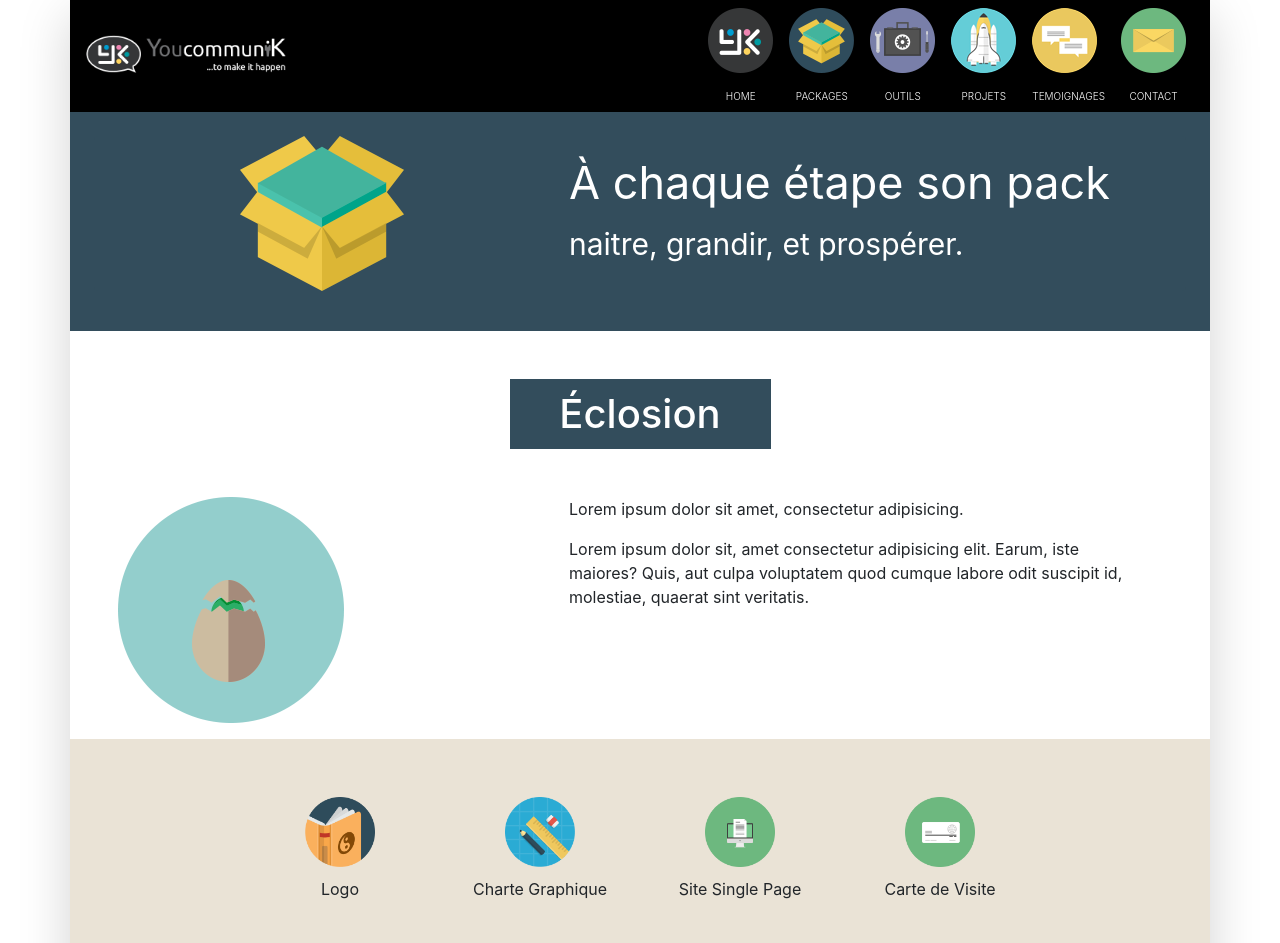
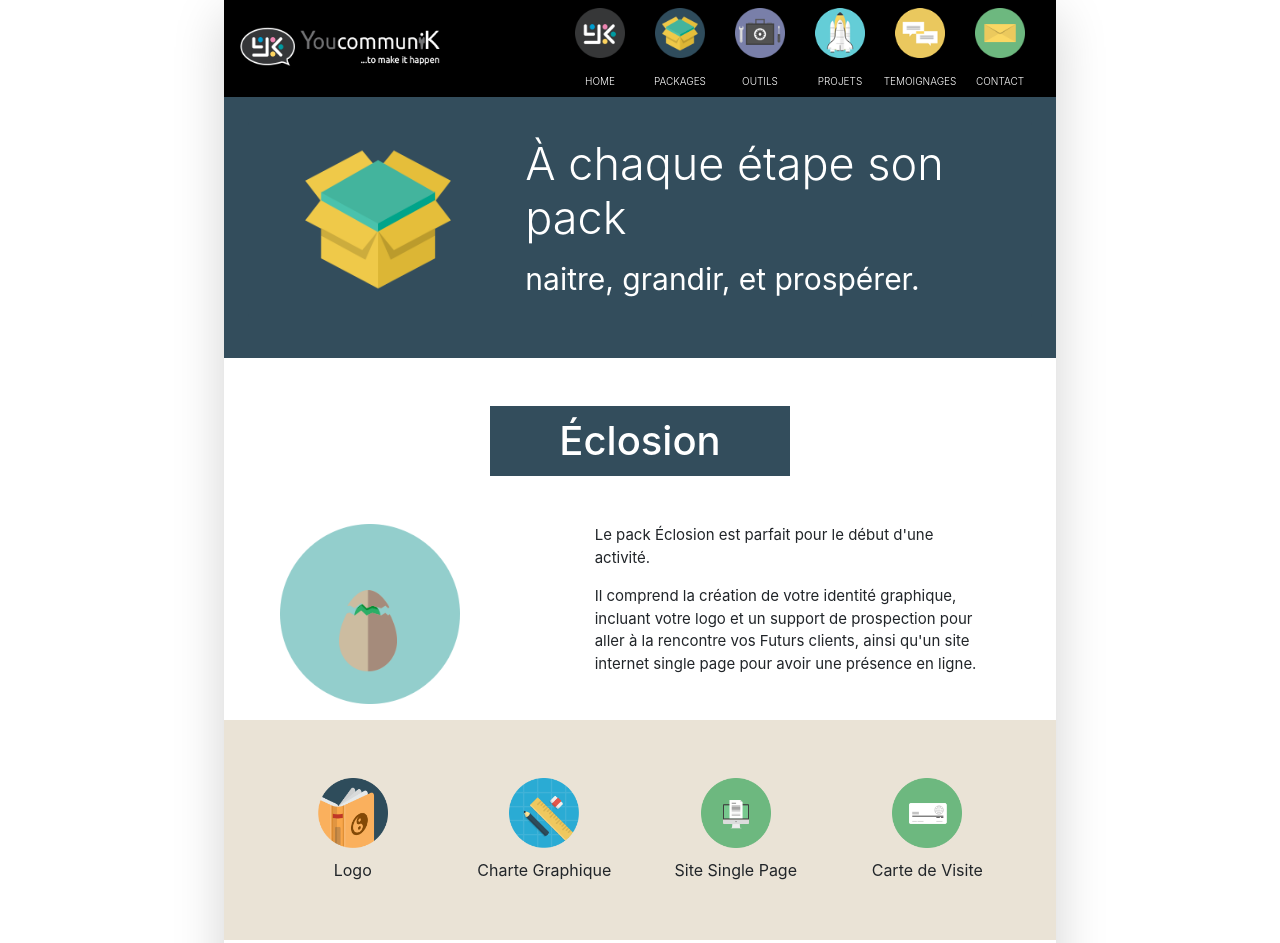
Before and after one commit to WilliamHashimoto/2_youcommunik_Bootstrap, a plain HTML site: page index.html in a window 1280 px wide. Shown: the top 943 px of the page. Drawn offline with nearby package versions, Linux system fonts and the light colour scheme.

Commit message:
4_draftOne

```diff
--- a/index.html
+++ b/index.html
@@ -11,9 +11,9 @@
 
 <body>
 
-    <section class="mainSection container w-md-75 p-0 shadow-lg">
+    <section class="mainSection container p-0 shadow-lg">
         <!-- Navbar -->
-        <nav class="navbar navbar-expand-lg navbar-dark bg-secondary justify-content-between navFont">
+        <nav class="navbar navbar-expand-xl navbar-dark bg-secondary justify-content-between navFont">
             <div class="navLogo">
                 <a class="navbar-brand" href="#">
                     <img src="./public/img/logo-horizontal-fond-noir-couleur.png" width="200px"
@@ -30,43 +30,43 @@
 
                 <div class="collapse navbar-collapse" id="navbarNavAltMarkup">
                     <div class="navbar-nav">
-                        <a class="py-0 nav-link text-white d-flex flex-column" href="#">
+                        <a class="p-0 nav-link text-white d-flex flex-column navMenu" href="#">
                             <div class="navLogo">
-                                <img class="d-none d-lg-block" src="./public/img/home-icon.png" alt="">
+                                <img class="navImg mx-auto d-none d-lg-block" src="./public/img/home-icon.png" alt="">
                             </div>
                             <p class="text-center mt-3 mb-0">HOME</p>
                         </a>
-                        <a class="py-0 nav-link text-white d-flex flex-column" href="#">
+                        <a class="p-0 nav-link text-white d-flex flex-column navMenu" href="#">
                             <div class="navLogo">
-                                <img class="d-none d-lg-block" src="./public/img/packages-icon.png" alt="">
+                                <img class="navImg mx-auto d-none d-lg-block" src="./public/img/packages-icon.png" alt="">
                             </div>
                             <p class="text-center mt-3 mb-0">PACKAGES</p>
 
                         </a>
-                        <a class="py-0 nav-link text-white d-flex flex-column" href="#">
+                        <a class="p-0 nav-link text-white d-flex flex-column navMenu" href="#">
                             <div class="navLogo">
-                                <img class="d-none d-lg-block" src="./public/img/outils-icon.png" alt="">
+                                <img class="navImg mx-auto d-none d-lg-block" src="./public/img/outils-icon.png" alt="">
                             </div>
                             <p class="text-center mt-3 mb-0">OUTILS</p>
                         </a>
-                        <a class="py-0 nav-link text-white d-flex flex-column" href="#" tabindex="-1"
+                        <a class="p-0 nav-link text-white d-flex flex-column navMenu" href="#" tabindex="-1"
                             aria-disabled="true">
                             <div class="navLogo">
-                                <img class="d-none d-lg-block" src="./public/img/projets-icon.png" alt="">
+                                <img class="navImg mx-auto d-none d-lg-block" src="./public/img/projets-icon.png" alt="">
                             </div>
                             <p class="text-center mt-3 mb-0">PROJETS</p>
                         </a>
-                        <a class="py-0 nav-link text-white d-flex flex-column" href="#">
+                        <a class="p-0 nav-link text-white d-flex flex-column navMenu" href="#">
                             <div class="navLogo">
-                                <img class="d-none d-lg-block" src="./public/img/temoignages-icon.png" alt="">
+                                <img class="navImg mx-auto d-none d-lg-block" src="./public/img/temoignages-icon.png" alt="">
                             </div>
                             <p class="text-center mt-3 mb-0">TEMOIGNAGES</p>
 
                         </a>
-                        <a class="py-0 nav-link text-white d-flex flex-column" href="#" tabindex="-1"
+                        <a class="p-0 nav-link text-white d-flex flex-column navMenu" href="#" tabindex="-1"
                             aria-disabled="true">
                             <div class="navLogo">
-                                <img class="d-none d-lg-block" src="./public/img/contact-icon.png" alt="">
+                                <img class="navImg mx-auto d-none d-lg-block" src="./public/img/contact-icon.png" alt="">
                                 <p class="text-center mt-3 mb-0">CONTACT</p>
                             </div>
 
@@ -82,11 +82,11 @@
         <div class="container w-100 bg-primary text-white p-4">
             <div class="card mb-3 bg-primary border-0">
                 <div class="row no-gutters">
-                    <div class="col-lg-5 d-flex justify-content-center">
-                        <img class="" src="./public/img/packages.png" alt="Package">
+                    <div class="col-lg-4 d-flex justify-content-center">
+                        <img class="packImg" src="./public/img/packages.png" alt="Package">
                     </div>
-                    <div class="col-lg-7">
-                        <div class="card-body">
+                    <div class="col-lg-8">
+                        <div class="card-body p-3">
                             <h5 class="card-title h1Font">À chaque étape son pack</h5>
                             <p class="card-text packagePFont">naitre, grandir, et prospérer.</p>
                         </div>
@@ -99,17 +99,17 @@
         <!-- Section Éclosion -->
         <div class="container px-5">
 
-            <h1 class="text-center bg-primary w-25 tEclosion mx-auto my-5">Éclosion</h1>
+            <h1 class="text-center bg-primary tEclosion mx-auto my-5">Éclosion</h1>
 
             <div class="card mb-3 border-0">
                 <div class="row no-gutters">
                     <div class="col-md-5">
-                        <img class="ecloImg" src="./public/img/icon-eclosion.png" alt="...">
+                        <img class="d-none d-md-block px-md-2 px-lg-0 mx-2 ecloImg" src="./public/img/icon-eclosion.png" alt="...">
                     </div>
                     <div class="col-md-7 px-3">
                         <div class="card-body p-0">
-                            <p class="card-text">Lorem ipsum dolor sit amet, consectetur adipisicing.</p>
-                            <p class="card-text">Lorem ipsum dolor sit, amet consectetur adipisicing elit. Earum, iste maiores? Quis, aut culpa voluptatem quod cumque labore odit suscipit id, molestiae, quaerat sint veritatis.</p>
+                            <p class="paraSec card-text">Le pack Éclosion est parfait pour le début d'une activité.</p>
+                            <p class="paraSec card-text">Il comprend la création de votre identité graphique, incluant votre logo et un support de prospection pour aller à la rencontre vos Futurs clients, ainsi qu'un site internet single page pour avoir une présence en ligne.</p>
                         </div>
                     </div>
                 </div>
@@ -141,17 +141,17 @@
         <!-- Section Évolution -->
         <div class="container px-5">
 
-            <h1 class="text-center bg-primary w-25 tEclosion mx-auto my-5">Évolution</h1>
+            <h1 class="text-center bg-primary tEclosion mx-auto my-5">Évolution</h1>
 
             <div class="card mb-3 border-0">
                 <div class="row no-gutters">
                     <div class="col-md-5">
-                        <img class="ecloImg" src="./public/img/icon-evolution.png" alt="...">
+                        <img class="d-none d-md-block px-md-2 px-lg-0 mx-2 ecloImg" src="./public/img/icon-evolution.png" alt="...">
                     </div>
                     <div class="col-md-7 px-3">
                         <div class="card-body p-0">
-                            <p class="card-text">Lorem ipsum dolor sit amet, consectetur adipisicing.</p>
-                            <p class="card-text">Lorem ipsum dolor sit, amet consectetur adipisicing elit. Earum, iste maiores? Quis, aut culpa voluptatem quod cumque labore odit suscipit id, molestiae, quaerat sint veritatis.</p>
+                            <p class="paraSec card-text">Le pack Évolution vous propose une identité visuelle complète, comprenant la création de votre logo, de la charte graphique et de vos cartes de visite.</p>
+                            <p class="paraSec card-text">Il intègre également le développement d'un site vitrine afin d'informer 24/7, d'être contacté, d'analyser le flux de vos visites,... et de faire un lien vers vos réseaux sociaux.</p>
                         </div>
                     </div>
                 </div>
@@ -189,17 +189,17 @@
         <!-- Section Envol -->
         <div class="container px-5">
 
-            <h1 class="text-center bg-primary w-25 tEclosion mx-auto my-5">Envol</h1>
+            <h1 class="text-center bg-primary tEclosion mx-auto my-5">Envol</h1>
 
             <div class="card mb-3 border-0">
                 <div class="row no-gutters">
                     <div class="col-md-5">
-                        <img class="ecloImg" src="./public/img/icon-envole.png" alt="...">
+                        <img class="d-none d-md-block px-md-2 px-lg-0 mx-2 ecloImg " src="./public/img/icon-envole.png" alt="...">
                     </div>
                     <div class="col-md-7 px-3">
                         <div class="card-body p-0">
-                            <p class="card-text">Lorem ipsum dolor sit amet, consectetur adipisicing.</p>
-                            <p class="card-text">Lorem ipsum dolor sit, amet consectetur adipisicing elit. Earum, iste maiores? Quis, aut culpa voluptatem quod cumque labore odit suscipit id, molestiae, quaerat sint veritatis.</p>
+                            <p class="paraSec card-text">Le pack Envol est destiné à accroître votre visibilité, clientèle et notoriété, tout en diminuant vos coûts et en garantissant le meilleure retour sur investissement.</p>
+                            <p class="paraSec card-text">Il comporte un service d'analyse de votre cible et des flux de votre traffic internet, afin d'utiliser les paramètres les plus adéquats pour la diffusion de vos campagnes.</p>
                         </div>
                     </div>
                 </div>
@@ -262,7 +262,7 @@
                 </div>
             </div>
             <div class="row justify-content-end">
-                <p>C.G.V.</p>
+                <p class="cgv">C.G.V.</p>
             </div>
         </div>
     </section>
--- a/src/sass/_variable.sass
+++ b/src/sass/_variable.sass
@@ -1,3 +1,4 @@
 $secondary: #000
 $primary: #334d5c
 $warning: #eae3d6
+$dark: #393a3b
--- a/src/sass/module/_navbar.sass
+++ b/src/sass/module/_navbar.sass
@@ -1,20 +1,48 @@
+.mainSection
+    width: 65%
+@include media-breakpoint-down(md)
+    .mainSection
+        width: 100%
+
 // Navbar
 .navFont
     font-weight:300
     font-size: 10px
 
+.navMenu
+    width: 80px
+
+.navLogo
+    .navImg
+        width: 50px
+
 // Section Package
 .h1Font
-    font-weight: 400
+    font-weight: 300
     font-size: 45px
+
+.packImg
+    transform: scale(0.7)
+
 .packagePFont
     font-size: 30px
 
 // Section Éclosion
 .tEclosion
-    height: 70px
     line-height: 70px
     color: white
+    width: 300px
+@include media-breakpoint-down(sm)
+    .tEclosion
+        line-height: 70px
+        width:200px
+        font-size: 25px
+
+.ecloImg
+    width: 180px
+
+.paraSec
+    font-size: 15px
 
 // Section Eclosion Logo
 
@@ -40,3 +68,6 @@
 .fontFoot
     font-weight: 500
     font-size: 15px
+
+.cgv
+    font-size: 12px
```
Also changed, not shown: public/css/app.css, src/sass/module/_media.sass (added), src/sass/module/_style.sass (line endings or trailing spaces), 1 other file.
